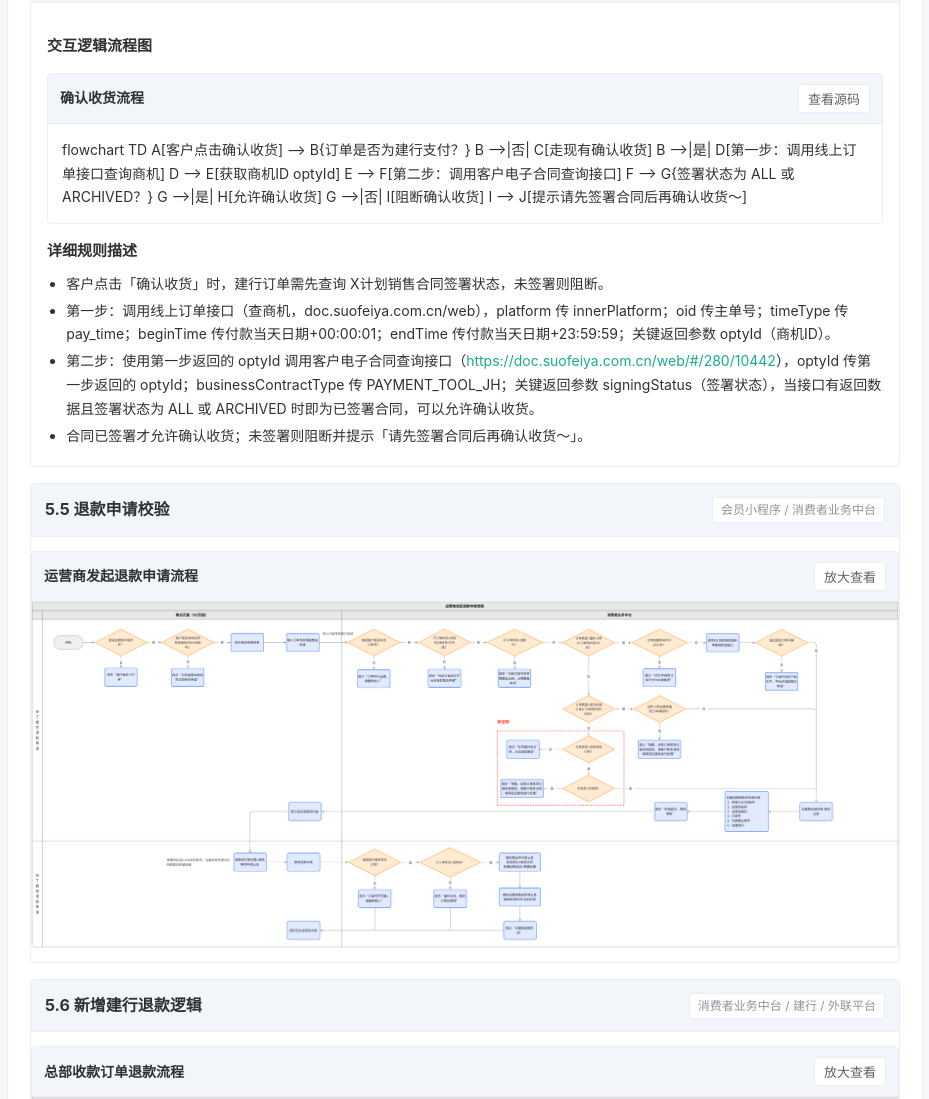
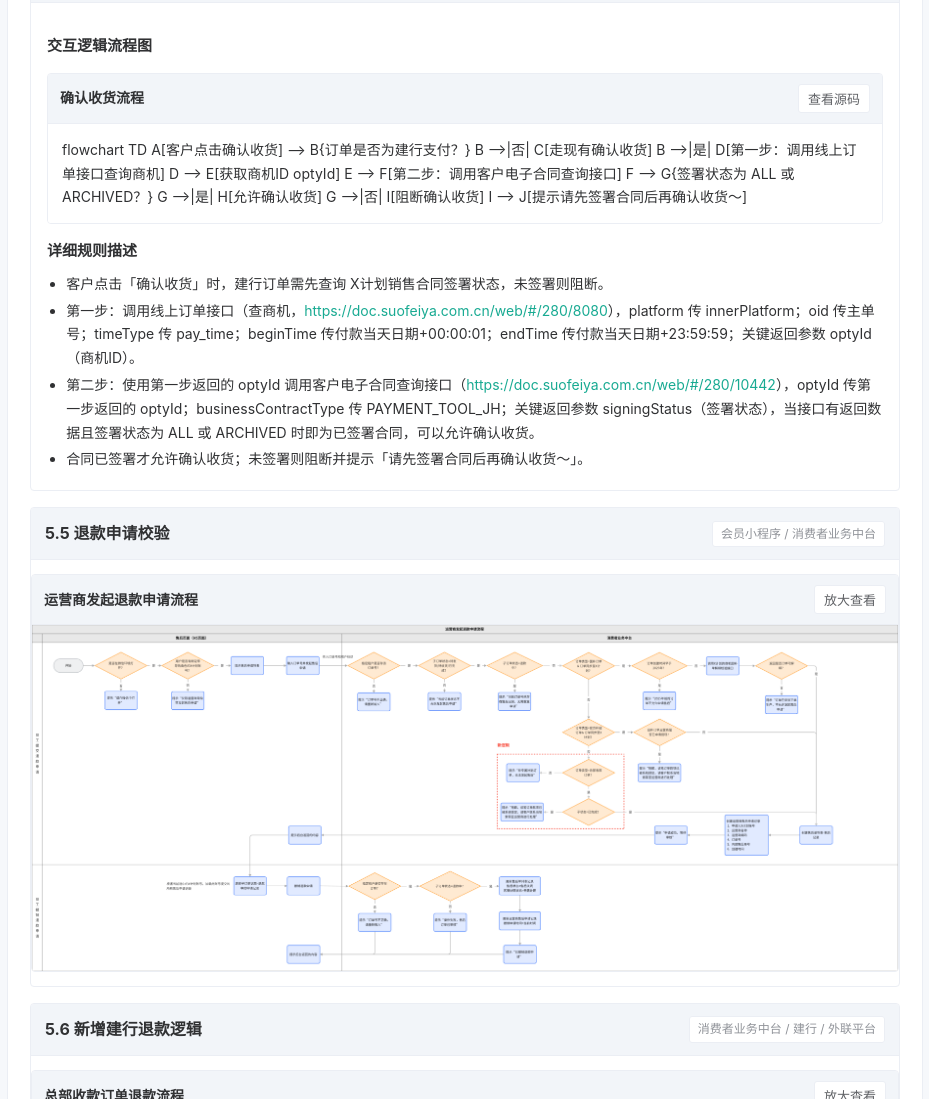
Before and after one commit to hahajackochan/sfy, a plain HTML site: page headquarters-payment-tool/prd/prd_v1.0.html in a window 1280 px wide. Shown: the part 5310-6409 px from the top of the page, without its empty margins (321-1250 px from the left). Drawn offline with Linux system fonts and the light colour scheme; a script that the page names is missing.

Commit message:
总部收款工具 5.4：第一步查商机接口补完整可点击链接（#/280/8080）

```diff
--- a/headquarters-payment-tool/prd/prd_v1.0.html
+++ b/headquarters-payment-tool/prd/prd_v1.0.html
@@ -155,7 +155,7 @@ F --> G{签署状态为 ALL 或 ARCHIVED？}
 G -->|是| H[允许确认收货]
 G -->|否| I[阻断确认收货]
 I --> J[提示请先签署合同后再确认收货～]</pre></div>
-          <h4>详细规则描述</h4><ul class="rules"><li>客户点击「确认收货」时，建行订单需先查询 X计划销售合同签署状态，未签署则阻断。</li><li>第一步：调用线上订单接口（查商机，doc.suofeiya.com.cn/web），platform 传 innerPlatform；oid 传主单号；timeType 传 pay_time；beginTime 传付款当天日期+00:00:01；endTime 传付款当天日期+23:59:59；关键返回参数 optyId（商机ID）。</li><li>第二步：使用第一步返回的 optyId 调用客户电子合同查询接口（<a href="https://doc.suofeiya.com.cn/web/#/280/10442" target="_blank" rel="noopener noreferrer">https://doc.suofeiya.com.cn/web/#/280/10442</a>），optyId 传第一步返回的 optyId；businessContractType 传 PAYMENT_TOOL_JH；关键返回参数 signingStatus（签署状态），当接口有返回数据且签署状态为 ALL 或 ARCHIVED 时即为已签署合同，可以允许确认收货。</li><li>合同已签署才允许确认收货；未签署则阻断并提示「请先签署合同后再确认收货～」。</li></ul>
+          <h4>详细规则描述</h4><ul class="rules"><li>客户点击「确认收货」时，建行订单需先查询 X计划销售合同签署状态，未签署则阻断。</li><li>第一步：调用线上订单接口（查商机，<a href="https://doc.suofeiya.com.cn/web/#/280/8080" target="_blank" rel="noopener noreferrer">https://doc.suofeiya.com.cn/web/#/280/8080</a>），platform 传 innerPlatform；oid 传主单号；timeType 传 pay_time；beginTime 传付款当天日期+00:00:01；endTime 传付款当天日期+23:59:59；关键返回参数 optyId（商机ID）。</li><li>第二步：使用第一步返回的 optyId 调用客户电子合同查询接口（<a href="https://doc.suofeiya.com.cn/web/#/280/10442" target="_blank" rel="noopener noreferrer">https://doc.suofeiya.com.cn/web/#/280/10442</a>），optyId 传第一步返回的 optyId；businessContractType 传 PAYMENT_TOOL_JH；关键返回参数 signingStatus（签署状态），当接口有返回数据且签署状态为 ALL 或 ARCHIVED 时即为已签署合同，可以允许确认收货。</li><li>合同已签署才允许确认收货；未签署则阻断并提示「请先签署合同后再确认收货～」。</li></ul>
         </div>
       </article>
 
```
